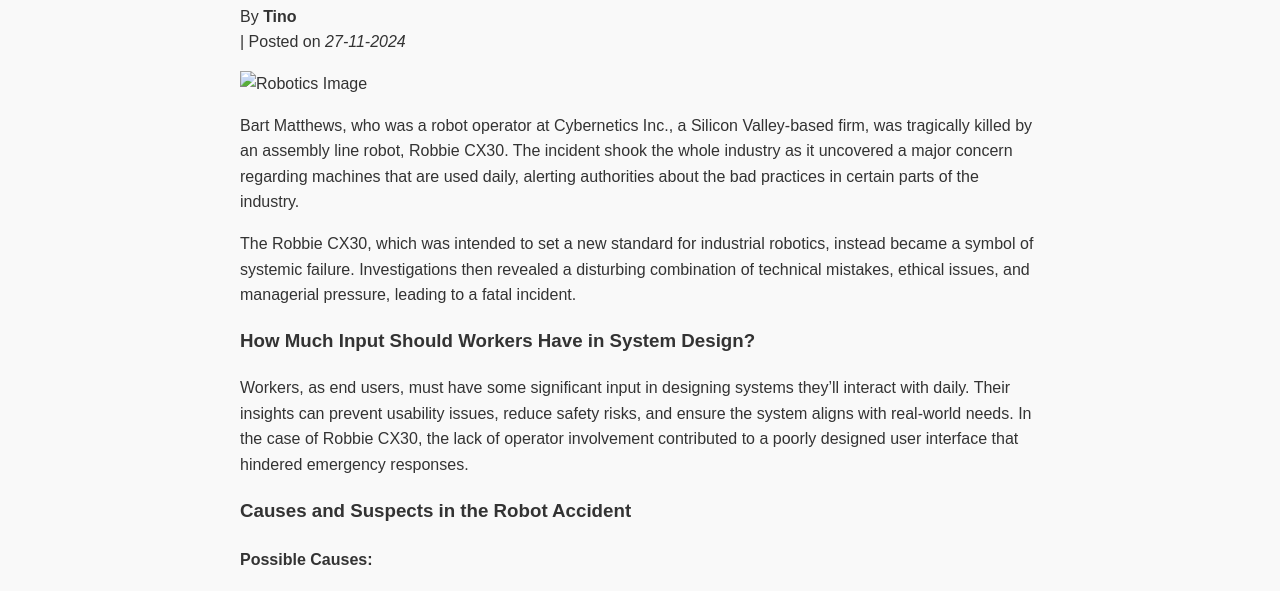
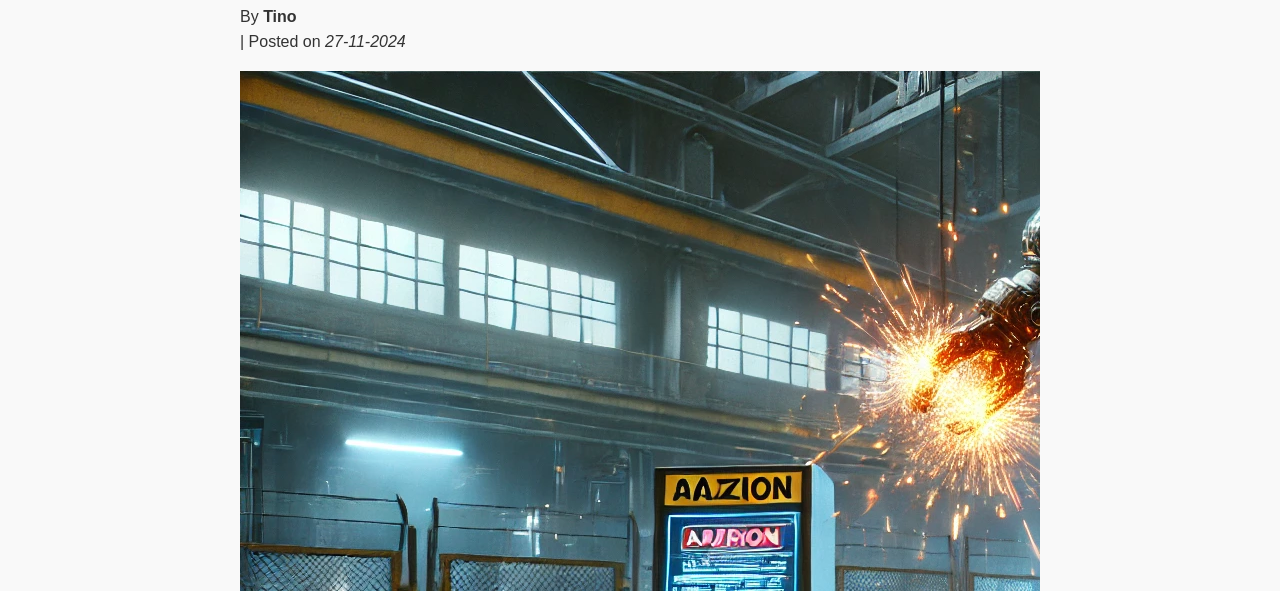
Before and after one commit to tinotenda0/murder-by-code, a plain HTML site: page article.html in a window 1280 px wide. Shown: the part 186-777 px from the top of the page. Drawn offline with Linux system fonts and the light colour scheme.

Commit message:
Update article.html

```diff
--- a/article.html
+++ b/article.html
@@ -27,7 +27,7 @@
         <p class="meta">
             By <strong>Tino</strong> | Posted on <em>27-11-2024</em>
         </p>
-        <img src="images/robotics.jpg" alt="Robotics Image" class="featured-image">
+        <img src="robotics.jpg" alt="Robotics Image" class="featured-image">
 
         <p>Bart Matthews, who was a robot operator at Cybernetics Inc., a Silicon Valley-based firm, was tragically killed by an assembly line robot, Robbie CX30. The incident shook the whole industry as it uncovered a major concern regarding machines that are used daily, alerting authorities about the bad practices in certain parts of the industry.</p>
 
```
